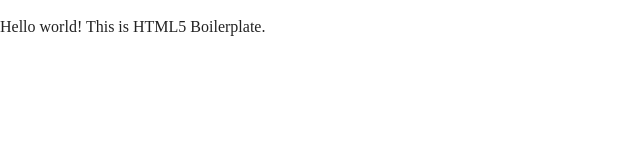
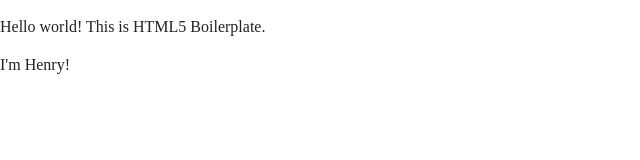
Before and after one commit to dandrewbarlow/exquisite-corpse, a plain HTML site: page index.html in a window 1280 px wide. Shown: the full height of the page, 0-640 px from the left. Drawn offline with nearby package versions, Linux system fonts and the light colour scheme.

Commit message:
added Henry's name

```diff
--- a/index.html
+++ b/index.html
@@ -24,6 +24,7 @@
 
   <!-- Add your site or application content here -->
   <p>Hello world! This is HTML5 Boilerplate.</p>
+  <p>I'm Henry!</p>
   <script src="js/vendor/modernizr-3.8.0.min.js"></script>
   <script src="https://code.jquery.com/jquery-3.4.1.min.js" integrity="sha256-CSXorXvZcTkaix6Yvo6HppcZGetbYMGWSFlBw8HfCJo=" crossorigin="anonymous"></script>
   <script>window.jQuery || document.write('<script src="js/vendor/jquery-3.4.1.min.js"><\/script>')</script>
```
